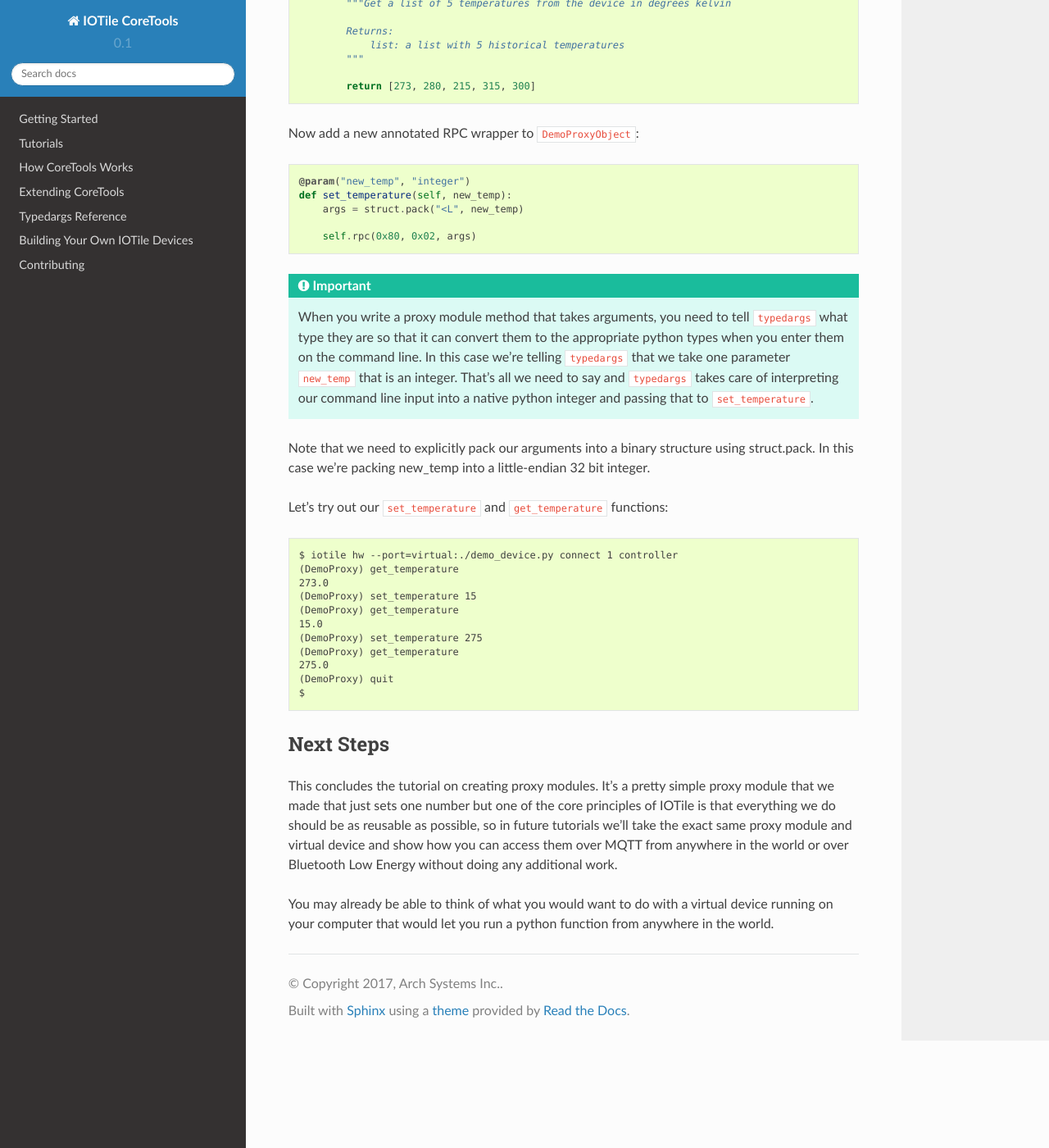
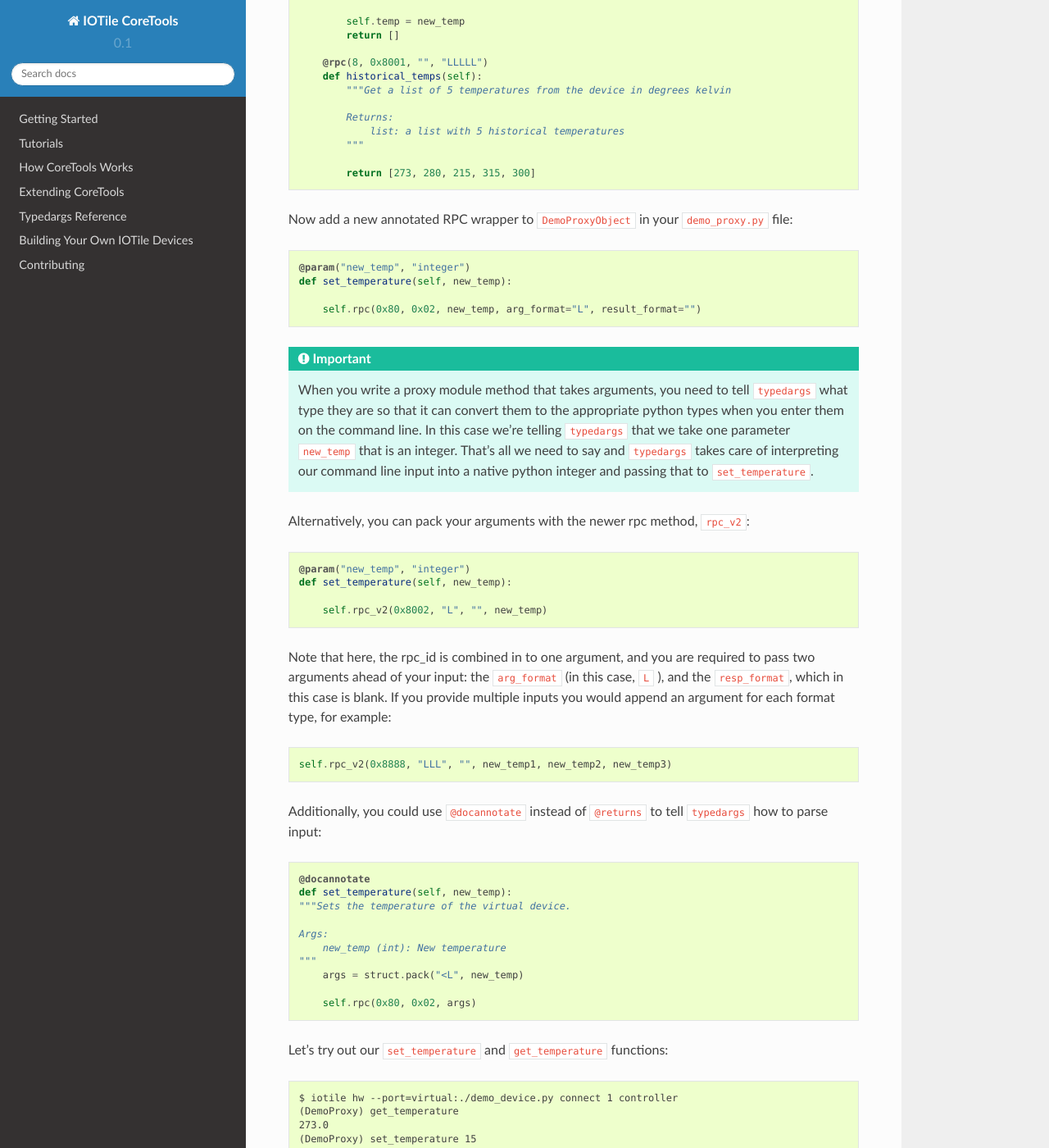
Before and after one commit to iotile/coretools, a Sphinx documentation site: the page built from doc/source/tutorials/first-iotile-device.rst, in a window 1280 px wide and 1400 px high, scrolled down 8302 px. Shown: the whole window at 82% size. Built offline with Sphinx 7.4.7 and the Read the Docs theme 2.0.0, drawn with Linux system fonts in a browser that asks for light colours; some of the changed text lies outside the part shown.

Commit message:
Update intro and first-iotile-device documentations

```diff
--- a/doc/source/tutorials/first-iotile-device.rst
+++ b/doc/source/tutorials/first-iotile-device.rst
@@ -139,8 +139,7 @@ RPC for CoreTools be able to identify its name and match it with a Proxy Module.
 
 Create a file named ``demo_device.py`` in your current working directory with the following contents::
 
-    """Virtual IOTile device for CoreTools Walkthrough
-    """
+    """Virtual IOTile device for CoreTools Walkthrough"""
 
     from iotile.core.hw.virtual.virtualdevice import VirtualIOTileDevice, rpc
 
@@ -157,8 +156,7 @@ Create a file named ``demo_device.py`` in your current working directory with th
 
         @rpc(8, 0x0004, "", "H6sBBBB")
         def controller_status(self):
-            """Return the name of the controller as a 6 byte string
-            """
+            """Return the name of the controller as a 6 byte string"""
 
             status = (1 << 1) | (1 << 0)  # Report configured and running
             return [0xFFFF, self.name, 1, 0, 0, status]
@@ -193,7 +191,7 @@ We told the ``iotile`` tool that we wanted to connect to an IOTile device that w
 command but we were told that CoreTools couldn't find a proxy module for it.
 
 This makes sense because we haven't created the proxy module yet.  So, lets create a basic proxy module and try again.  Add the
-following to ``demo_proxy.py``::
+following to ``demo_proxy.py`` (make sure this file is within the ``python`` subfolder)::
 
     from iotile.core.hw.proxy.proxy import TileBusProxyObject
     from iotile.core.utilities.typedargs.annotate import return_type, context, param
@@ -201,13 +199,11 @@ following to ``demo_proxy.py``::
 
     @context("DemoProxy")
     class DemoProxyObject(TileBusProxyObject):
-        """A demo proxy object for the CoreTools walkthrough
-        """
+        """A demo proxy object for the CoreTools walkthrough"""
 
         @classmethod
         def ModuleName(cls):
-            """The 6 byte name by which CoreTools matches us with an IOTile Device
-            """
+            """The 6 byte name by which CoreTools matches us with an IOTile Device"""
 
             return 'Demo01'
 
@@ -241,6 +237,14 @@ your demo_device.py DemoVirtualDevice class::
 This defines an RPC with id ``0x8000`` that returns a single 32-bit integer (the ``L`` result format) with the fixed value 273.  Now we
 need to add a function to our proxy object that calls this RPC.
 
+.. note::
+    The rpc decorator, as described in the doc source above, is how we pack and unpack data types
+    through ``struct`` under the hood. You'll see this later, but there are several ways to communicate
+    more information, as long as you fit in 20 byte payloads.
+
+    For example, you can pack something with ``10s``, and you pass in a length 10 string.
+
+
 Add the following to your ``demo_proxy.py`` ``DemoProxyObject`` class::
 
     @return_type("float")
@@ -318,8 +322,7 @@ Up until now, we've only received information from RPCs, so lets create one that
 call `get_temperature`.  We'll need to create a member variable to store the temperature and a new RPC `set_temperature` that sets its value.  Adjust
 ``demo_device.py`` to look like this::
 
-    """Virtual IOTile device for CoreTools Walkthrough
-    """
+    """Virtual IOTile device for CoreTools Walkthrough"""
 
     from iotile.core.hw.virtual.virtualdevice import VirtualIOTileDevice, rpc
 
@@ -337,8 +340,7 @@ call `get_temperature`.  We'll need to create a member variable to store the tem
 
         @rpc(8, 0x0004, "", "H6sBBBB")
         def controller_status(self):
-            """Return the name of the controller as a 6 byte string
-            """
+            """Return the name of the controller as a 6 byte string"""
 
             status = (1 << 1) | (1 << 0)  # Report configured and running
             return [0xFFFF, self.name, 1, 0, 0, status]
@@ -355,8 +357,7 @@ call `get_temperature`.  We'll need to create a member variable to store the tem
 
         @rpc(8, 0x8002, "L")
         def set_temperature(self, new_temp):
-            """Set the current temperature of the device in degrees kelvin
-            """
+            """Set the current temperature of the device in degrees kelvin"""
 
             self.temp = new_temp
             return []
@@ -371,13 +372,12 @@ call `get_temperature`.  We'll need to create a member variable to store the tem
 
             return [273, 280, 215, 315, 300]
 
-Now add a new annotated RPC wrapper to ``DemoProxyObject``::
+Now add a new annotated RPC wrapper to ``DemoProxyObject`` in your ``demo_proxy.py`` file::
 
     @param("new_temp", "integer")
     def set_temperature(self, new_temp):
-        args = struct.pack("<L", new_temp)
 
-        self.rpc(0x80, 0x02, args)
+        self.rpc(0x80, 0x02, new_temp, arg_format="L", result_format="")
 
 .. important::
 
@@ -386,8 +386,32 @@ Now add a new annotated RPC wrapper to ``DemoProxyObject``::
     ``new_temp`` that is an integer.  That's all we need to say and ``typedargs`` takes care of interpreting our command line input into a native
     python integer and passing that to ``set_temperature``.
 
-Note that we need to explicitly pack our arguments into a binary structure using struct.pack.  In this case we're packing new_temp into a little-endian
-32 bit integer.
+Alternatively, you can pack your arguments with the newer rpc method, ``rpc_v2``::
+
+    @param("new_temp", "integer")
+    def set_temperature(self, new_temp):
+
+        self.rpc_v2(0x8002, "L", "", new_temp)
+
+Note that here, the rpc_id is combined in to one argument, and you are required to pass two arguments ahead
+of your input: the ``arg_format`` (in this case, ``L`` ), and the ``resp_format``, which in this case is blank.
+If you provide multiple inputs you would append an argument for each format type, for example::
+
+    self.rpc_v2(0x8888, "LLL", "", new_temp1, new_temp2, new_temp3)
+
+Additionally, you could use ``@docannotate`` instead of ``@returns`` to tell ``typedargs`` how to parse input::
+
+    @docannotate
+    def set_temperature(self, new_temp):
+    """Sets the temperature of the virtual device.
+
+    Args:
+        new_temp (int): New temperature
+    """
+        args = struct.pack("<L", new_temp)
+
+        self.rpc(0x80, 0x02, args)
+
 
 Let's try out our ``set_temperature`` and ``get_temperature`` functions::
 
```
Also changed, not shown: other parts of doc/source/tutorials/first-iotile-device.rst (+3 -3 lines), doc/source/introduction.rst (+7 -5 lines).
